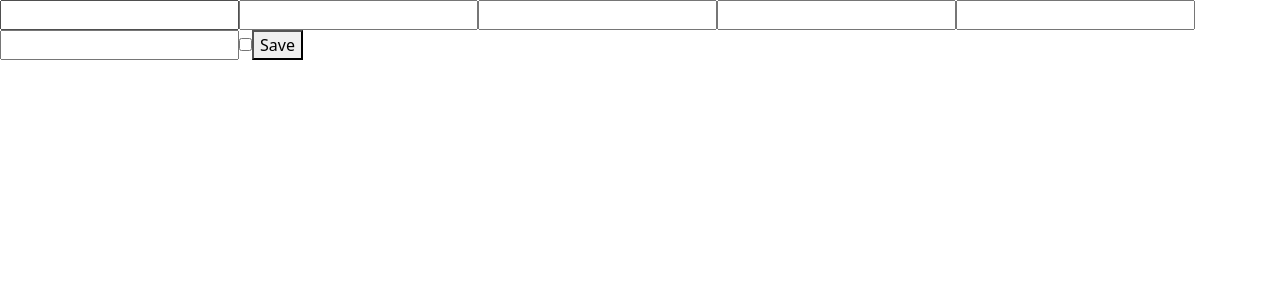
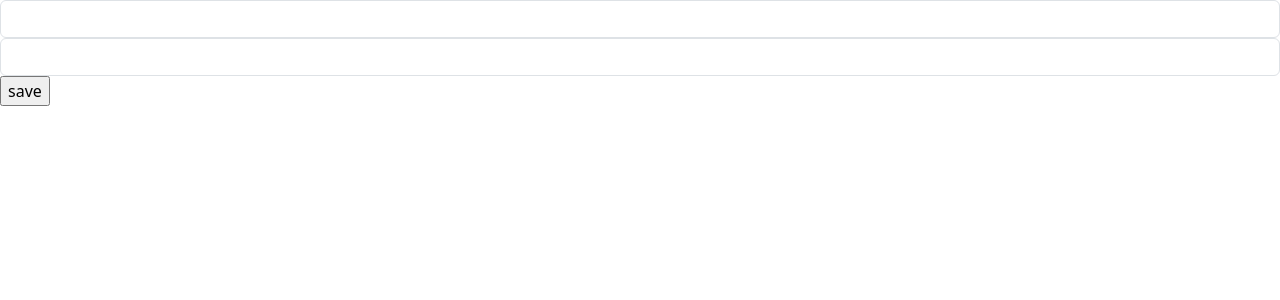
Before and after one commit to divyesh2123/myapp-11-30, a React (Create React App) app: page / in a window 1280 px wide. Shown: the top 300 px of the page. Built offline with nearby package versions, Linux system fonts and the light colour scheme.

Commit message:
chamges for data

```diff
--- a/package.json
+++ b/package.json
@@ -8,6 +8,7 @@
     "@testing-library/user-event": "^13.5.0",
     "axios": "^1.6.7",
     "bootstrap": "^5.3.3",
+    "formik": "^2.4.5",
     "react": "^18.2.0",
     "react-bootstrap": "^2.10.1",
     "react-dom": "^18.2.0",
--- /dev/null
+++ b/src/BasicForm.js
@@ -0,0 +1,41 @@
+import { useFormik } from 'formik'
+import React from 'react'
+
+export default function BasicForm() {
+
+   const  formik = useFormik({
+        initialValues : {
+            email: "op@rfddd.com",
+            password: ""
+        },
+        onSubmit : val =>{
+
+            console.log(val);
+        }
+    })
+  return (
+    <form onSubmit={formik.handleSubmit} autoComplete='false'>
+       <label htmlFor="email">Email Address</label>
+       <input
+         id="email"
+         name="email"
+         type="email"
+         onChange={formik.handleChange}
+         value={formik.values.email}
+         autoComplete='false'
+       />
+
+<label htmlFor="email">Password</label>
+       <input
+         id="password"
+         name="password"
+         type="password"
+         onChange={formik.handleChange}
+         value={formik.values.password}
+         autoComplete='false'
+       />
+
+       <button type="submit">Submit</button>
+     </form>
+  )
+}
--- /dev/null
+++ b/src/SingUpForm.js
@@ -0,0 +1,31 @@
+import { Field, Form, Formik } from 'formik'
+import React from 'react'
+
+export default function SingUpForm() {
+  return (
+    <Formik initialValues={
+
+        {
+            firstName : "",
+            lastName : ""
+        }
+
+
+    }
+    onSubmit={ (values)=>{
+
+        console.log(values);
+    }}
+
+    >
+
+<Form>
+<Field name="firstName" type="text" className="form-control" />
+<Field name="lastName" type="text" className="form-control" />
+
+<input type='submit' value="save" />
+    </Form>
+
+    </Formik>
+  )
+}
--- a/src/index.js
+++ b/src/index.js
@@ -8,11 +8,13 @@ import Login from './Login';
 import { Product } from './Product';
 import 'bootstrap/dist/css/bootstrap.min.css';
 import Registatation from './Registatation';
+import BasicForm from './BasicForm';
+import SingUpForm from './SingUpForm';
 
 const root = ReactDOM.createRoot(document.getElementById('root'));
 root.render(
   <React.StrictMode>
-    <Registatation />
+    <SingUpForm />
   </React.StrictMode>
 );
 
```
Also changed, not shown: 1 other file (tests, documents, lock files or other folders).
